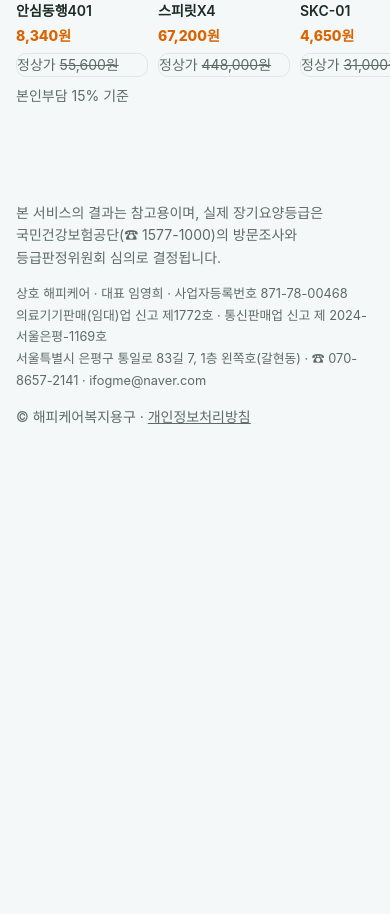
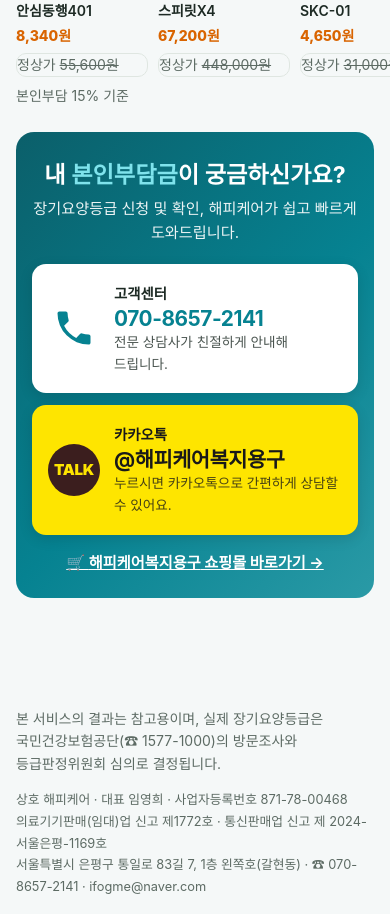
Before and after one commit to yoyo5679/happy, a Next.js app: page / in a window 390 px wide. Shown: the part 1060-1974 px from the top of the page. Before the commit the page ends 1692 px from the top, so only its background shows below. Built offline with nearby package versions, Linux system fonts and the light colour scheme.

Commit message:
Show the phone/KakaoTalk contact block at the bottom of the home page
Co-Authored-By: Claude Opus 5.5 <noreply@anthropic.com>
Claude-Session: https://claude.ai/code/session_016dopHtZKPfg8U8cnmhwGy1

```diff
--- a/src/app/page.tsx
+++ b/src/app/page.tsx
@@ -2,6 +2,7 @@ import Link from "next/link";
 import { tools } from "@/config/tools";
 import { ProductPicks } from "@/components/ProductPicks";
 import { AudienceTabs } from "@/components/AudienceTabs";
+import { ContactCta } from "@/components/ContactCta";
 
 export default function Home() {
   return (
@@ -40,6 +41,7 @@ export default function Home() {
         </Link>
       </div>
       <ProductPicks campaign="home" />
+      <ContactCta campaign="home" />
     </>
   );
 }
```
